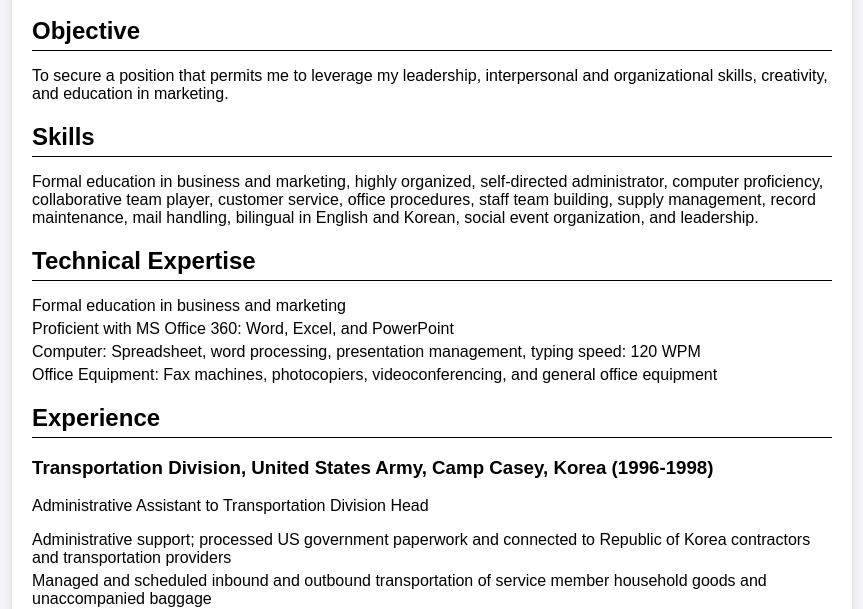
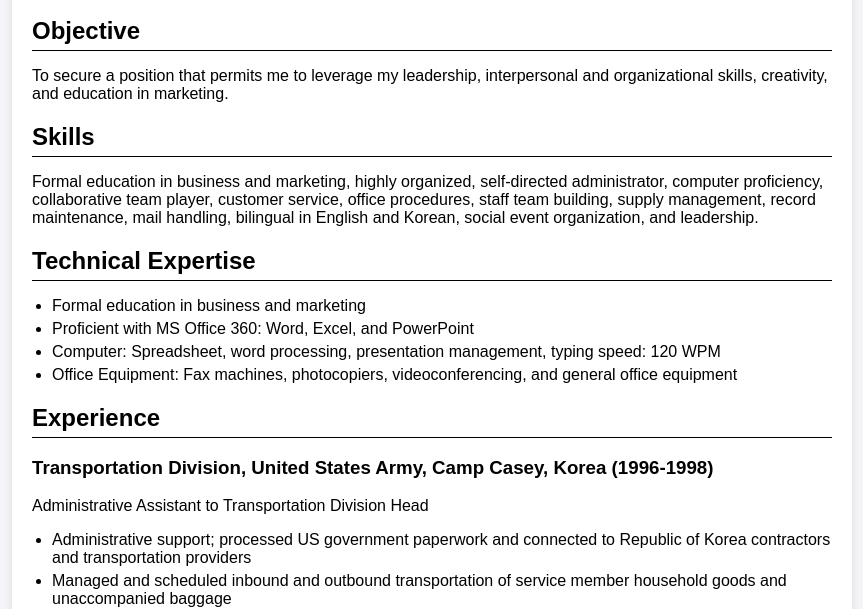
Before and after one commit to leeyu01/verygracechoi, a plain HTML site: page index.html in a window 1280 px wide. Shown: the part 198-807 px from the top of the page, without its empty margins (208-1071 px from the left). Drawn offline with Linux system fonts and the light colour scheme.

Commit message:
Update index.html

```diff
--- a/index.html
+++ b/index.html
@@ -38,8 +38,8 @@
             padding-bottom: 5px;
         }
         .section ul {
-            list-style-type: none;
-            padding: 0;
+            list-style-type: disc;
+            padding-left: 20px;
         }
         .section ul li {
             margin-bottom: 5px;
```
